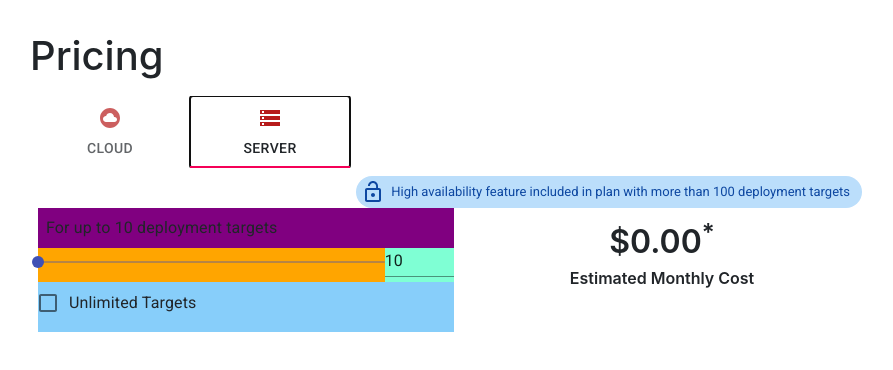
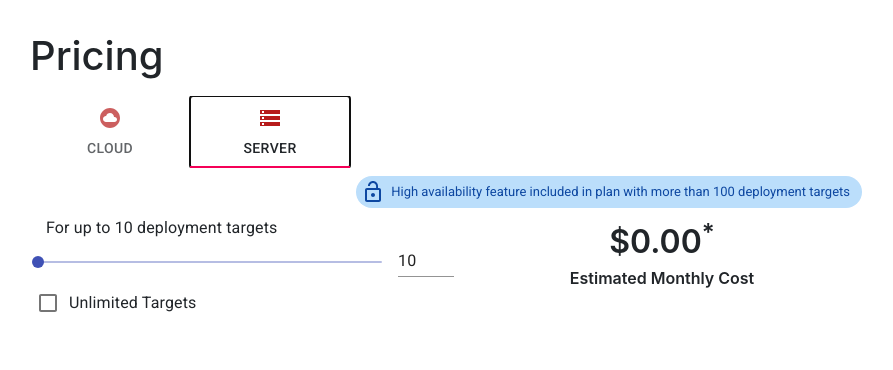
Before and after one commit to neilbo/octpus-design-react, a React (Create React App) app: page / in a window 1280 px wide. Both pictures are taken after a click on the tab "SERVER". Shown: the top 370 px of the page, without its empty margins (186-1079 px from the left). Built offline with nearby package versions, Linux system fonts and the light colour scheme.

Commit message:
Adjust grid padding on App Component. Remove bgs.

```diff
--- a/src/App.tsx
+++ b/src/App.tsx
@@ -38,7 +38,7 @@ function App() {
       <section className={classes.app}>
         <Grid container spacing={2}>
           <Grid item xs></Grid>
-          <Grid item xs={12} sm={8}>
+          <Grid item xs={10} sm={8}>
             <h1>Pricing</h1>
             <Tabs value={selectedTab} onChange={handleChange} aria-label="Pricing Tabs">
               <Tab label="Cloud" {...a11yProps(0)}
--- a/src/pages/pricing/components/Pricing.module.scss
+++ b/src/pages/pricing/components/Pricing.module.scss
@@ -13,18 +13,18 @@
 }
 
 .controls_container {
-    background-color: lightskyblue;
+    // background-color: lightskyblue;
 }
 
 .slider_info {
-    background-color: purple;
+    // background-color: purple;
 }
 
 .slider {
-    background-color: orange;
+    // background-color: orange;
 }
 .input {
-    background-color: aquamarine;
+    // background-color: aquamarine;
     input[type=number]::-webkit-inner-spin-button,
     input[type=number]::-webkit-outer-spin-button {
         -webkit-appearance: none;
--- a/src/pages/pricing/components/ServerPricing.tsx
+++ b/src/pages/pricing/components/ServerPricing.tsx
@@ -145,7 +145,7 @@ const ServerPricing = () => {
               </Grid>
               {renderUnlimitedTargetsChecked ? null : (
                 <>
-                  <Grid container spacing={0}>
+                  <Grid container spacing={2}>
                   <Grid item xs className={styles.slider}>
                       <Slider
                         value={valueTargets}
```
